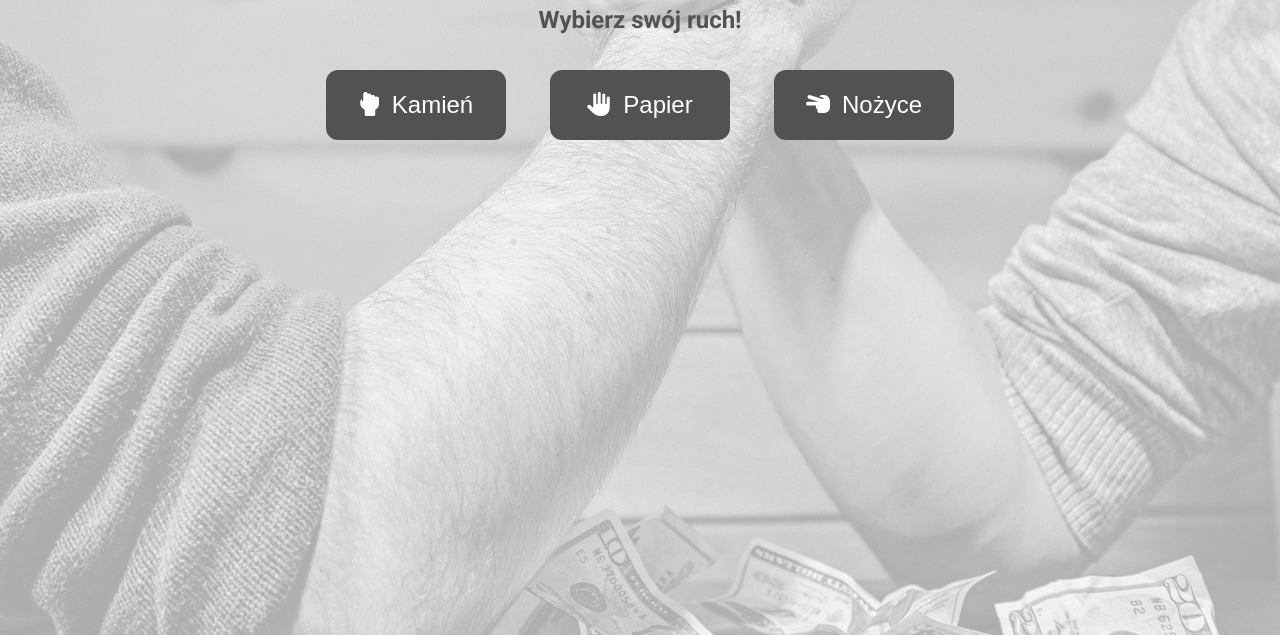
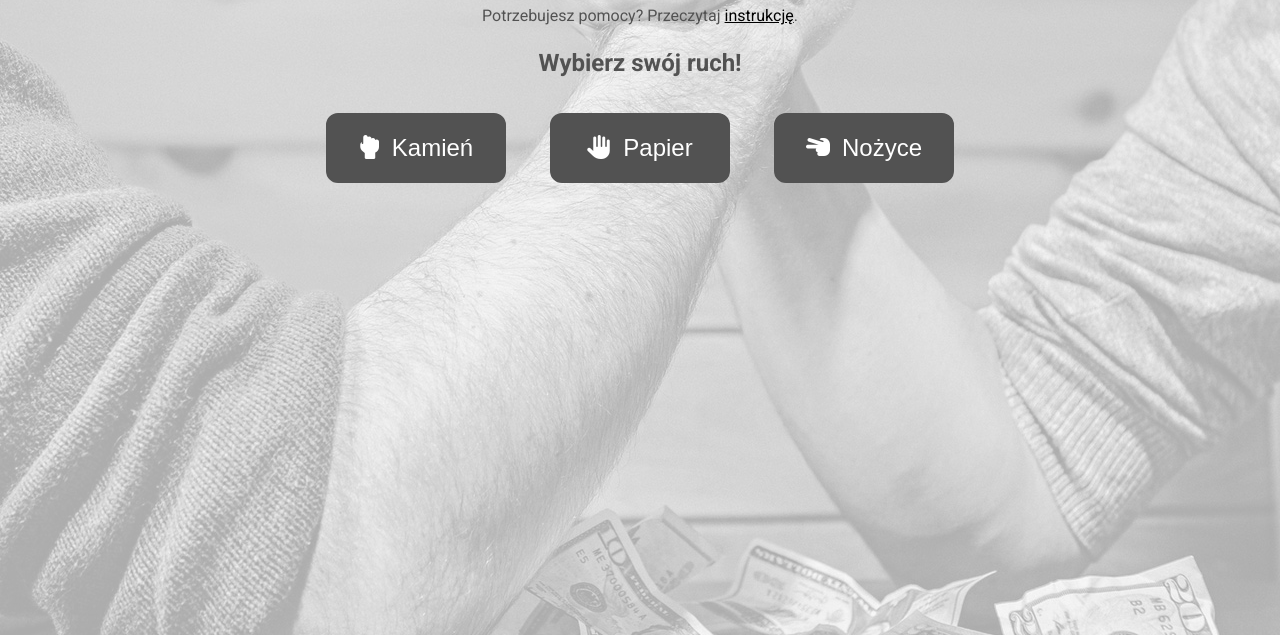
Before and after one commit to wito77/javascript-prework, a website: page index.html in a window 1280 px wide. Shown: the part 165-800 px from the top of the page. Drawn offline with Linux system fonts and the light colour scheme.

Commit message:
Add instruction to game

```diff
--- a/index.html
+++ b/index.html
@@ -12,6 +12,8 @@
 <body>
     <div class="container">
         <h1>Kamień, papier, nożyce!</h1>
+        <p>Potrzebujesz pomocy?
+            Przeczytaj <a href="https://pl.wikipedia.org/wiki/Papier,_kamie%C5%84,_no%C5%BCyce">instrukcję</a>.</p>
         <h3>Wybierz swój ruch!</h3>
         <div id="buttons">
             <button id="button-rock"><i class="fas fa-hand-rock"></i>Kamień</button>
--- a/sass/style.scss
+++ b/sass/style.scss
@@ -28,6 +28,14 @@ body::before {
 
     h1 {
         font-size: 48px;
+    }
+
+    p>a {
+        color: #000000;
+    }
+
+    p>a:hover {
+        color: #fff;
     }
 
     h3 {
```
Also changed, not shown: css/style.css, 1 other file.
